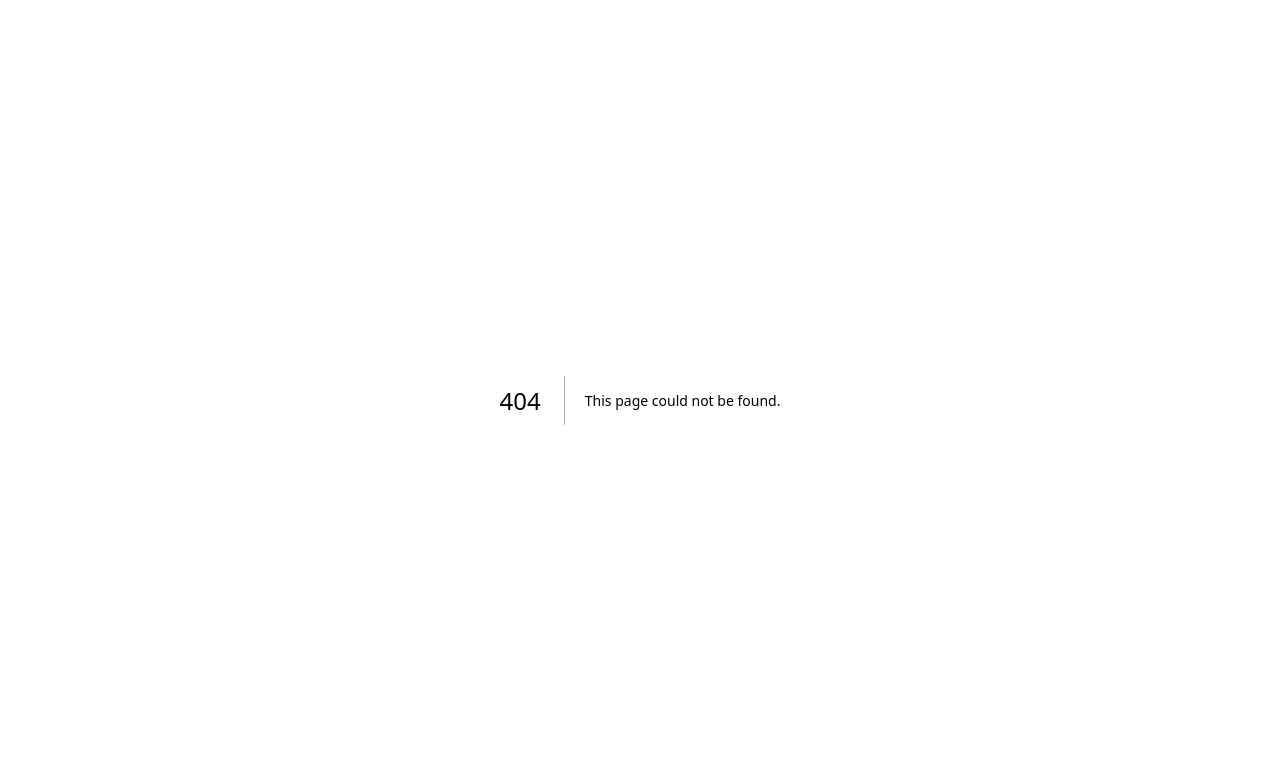
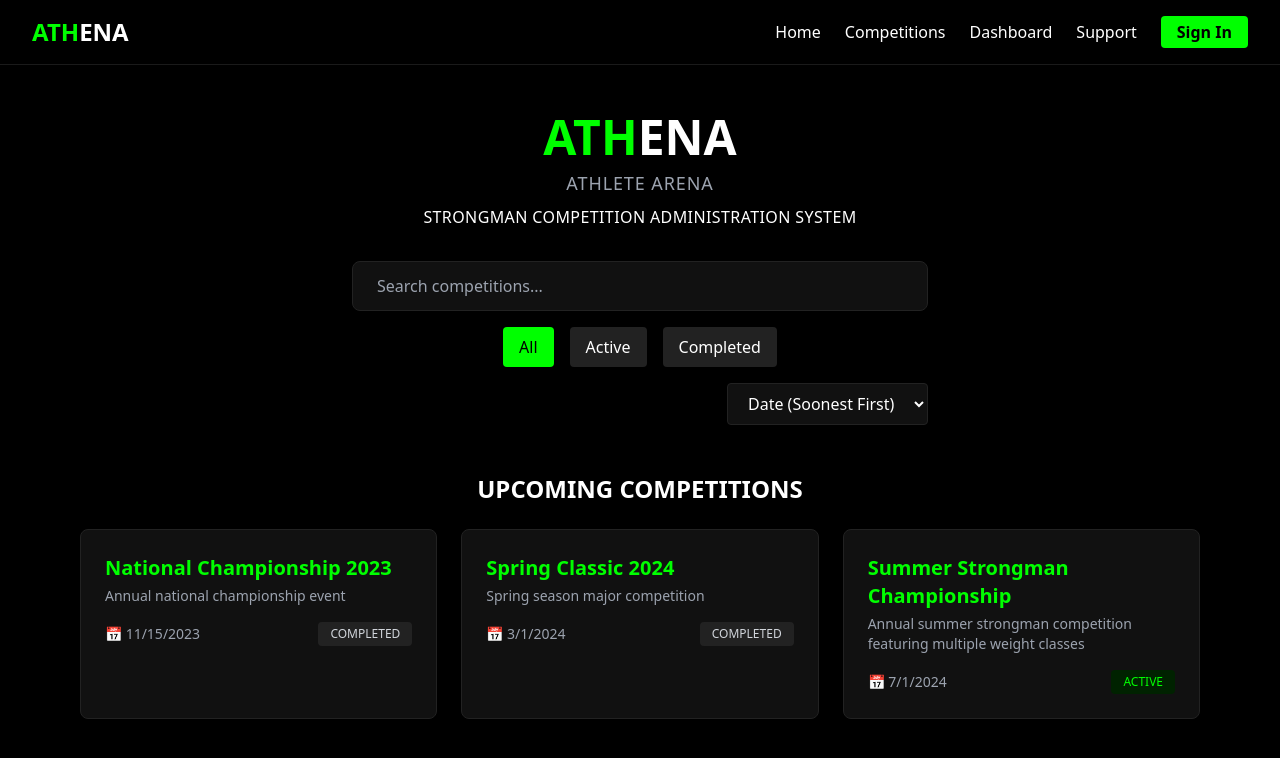
Before and after one commit to caldefenwycke/athena, a Next.js app: page /competitions in a window 1280 px wide. Before the commit this address had no page. Shown: the top 758 px of the page. Built offline with nearby package versions, Linux system fonts and the light colour scheme.

Commit message:
Updated competitions page with filters and sorting

```diff
--- /dev/null
+++ b/pages/competitions/index.tsx
@@ -0,0 +1,158 @@
+// pages/index.tsx
+import { useState } from 'react';
+import Head from 'next/head';
+
+interface Competition {
+  id: string;
+  title: string;
+  description: string;
+  start_date: string;
+  status: 'active' | 'completed';
+  image_url?: string;
+}
+
+const placeholderCompetitions: Competition[] = [
+  {
+    id: '1',
+    title: 'National Championship 2023',
+    description: 'Annual national championship event',
+    start_date: '2023-11-15',
+    status: 'completed'
+  },
+  {
+    id: '2',
+    title: 'Spring Classic 2024',
+    description: 'Spring season major competition',
+    start_date: '2024-03-01',
+    status: 'completed'
+  },
+  {
+    id: '3',
+    title: 'Summer Strongman Championship',
+    description: 'Annual summer strongman competition featuring multiple weight classes',
+    start_date: '2024-07-01',
+    status: 'active'
+  }
+];
+
+export default function HomePage() {
+  const [searchTerm, setSearchTerm] = useState('');
+  const [filter, setFilter] = useState<'all' | 'active' | 'completed'>('all');
+  const [sortBy, setSortBy] = useState<'date' | 'name'>('date');
+
+  const competitions = placeholderCompetitions
+    .filter(c => c.title.toLowerCase().includes(searchTerm.toLowerCase()))
+    .filter(c => filter === 'all' || c.status === filter)
+    .sort((a, b) => {
+      if (sortBy === 'name') {
+        return a.title.localeCompare(b.title);
+      } else {
+        return new Date(a.start_date).getTime() - new Date(b.start_date).getTime();
+      }
+    });
+
+  return (
+    <>
+      <Head>
+        <title>ATHENA – Strongman Admin System</title>
+      </Head>
+      <div className="min-h-screen bg-black text-white">
+        <nav className="bg-black border-b border-[#1A1A1A] px-8 py-4">
+          <div className="max-w-7xl mx-auto flex justify-between items-center">
+            <a href="/" className="text-2xl font-bold text-white">
+              <span className="text-[#00FF00]">ATH</span>ENA
+            </a>
+            <div className="flex items-center gap-6">
+              <a href="/" className="text-white hover:text-[#00FF00]">Home</a>
+              <a href="/competitions" className="text-white hover:text-[#00FF00]">Competitions</a>
+              <a href="/dashboard" className="text-white hover:text-[#00FF00]">Dashboard</a>
+              <a href="/support" className="text-white hover:text-[#00FF00]">Support</a>
+              <a href="/account/signin" className="px-4 py-1 bg-[#00FF00] text-black font-semibold rounded hover:bg-[#00DD00]">Sign In</a>
+            </div>
+          </div>
+        </nav>
+
+        <main className="max-w-6xl mx-auto px-4 py-12">
+          <div className="text-center mb-12">
+            <h1 className="text-5xl font-bold mb-2">
+              <span className="text-[#00FF00]">ATH</span>ENA
+            </h1>
+            <p className="text-lg text-gray-400 mb-2 tracking-wider">ATHLETE ARENA</p>
+            <p className="text-md mb-8 tracking-wide">STRONGMAN COMPETITION ADMINISTRATION SYSTEM</p>
+            <div className="max-w-xl mx-auto">
+              <div className="relative mb-4">
+                <input
+                  type="text"
+                  placeholder="Search competitions..."
+                  value={searchTerm}
+                  onChange={(e) => setSearchTerm(e.target.value)}
+                  className="w-full px-6 py-3 bg-[#111] border border-[#222] rounded-lg text-white focus:outline-none focus:border-[#00FF00]"
+                />
+                <button className="absolute right-4 top-1/2 transform -translate-y-1/2 text-[#00FF00]">
+                  <i className="fas fa-search"></i>
+                </button>
+              </div>
+              <div className="flex justify-center gap-4 mb-4">
+                <button
+                  onClick={() => setFilter('all')}
+                  className={`px-4 py-2 rounded ${filter === 'all' ? 'bg-[#00FF00] text-black' : 'bg-[#222] text-white'}`}
+                >
+                  All
+                </button>
+                <button
+                  onClick={() => setFilter('active')}
+                  className={`px-4 py-2 rounded ${filter === 'active' ? 'bg-[#00FF00] text-black' : 'bg-[#222] text-white'}`}
+                >
+                  Active
+                </button>
+                <button
+                  onClick={() => setFilter('completed')}
+                  className={`px-4 py-2 rounded ${filter === 'completed' ? 'bg-[#00FF00] text-black' : 'bg-[#222] text-white'}`}
+                >
+                  Completed
+                </button>
+              </div>
+              <div className="text-right">
+                <select
+                  value={sortBy}
+                  onChange={(e) => setSortBy(e.target.value as 'date' | 'name')}
+                  className="px-4 py-2 bg-[#111] border border-[#222] rounded text-white"
+                >
+                  <option value="date">Date (Soonest First)</option>
+                  <option value="name">Name (A–Z)</option>
+                </select>
+              </div>
+            </div>
+          </div>
+
+          <h2 className="text-2xl font-bold text-center mb-6">UPCOMING COMPETITIONS</h2>
+          <div className="grid grid-cols-1 md:grid-cols-2 lg:grid-cols-3 gap-6">
+            {competitions.map((competition) => (
+              <div
+                key={competition.id}
+                className="bg-[#111] border border-[#222] rounded-lg overflow-hidden hover:border-[#00FF00] transition-colors"
+              >
+                <div className="p-6">
+                  <h3 className="text-xl font-bold text-[#00FF00] mb-1">{competition.title}</h3>
+                  <p className="text-sm text-gray-400 mb-4">{competition.description}</p>
+                  <div className="flex justify-between items-center text-sm">
+                    <span className="text-gray-400">📅 {new Date(competition.start_date).toLocaleDateString()}</span>
+                    <span
+                      className={`px-3 py-1 rounded text-xs font-medium ${
+                        competition.status === 'active'
+                          ? 'bg-[#002200] text-[#00FF00]'
+                          : 'bg-[#222] text-gray-300'
+                      }`}
+                    >
+                      {competition.status.toUpperCase()}
+                    </span>
+                  </div>
+                </div>
+              </div>
+            ))}
+          </div>
+        </main>
+      </div>
+    </>
+  );
+}
```
